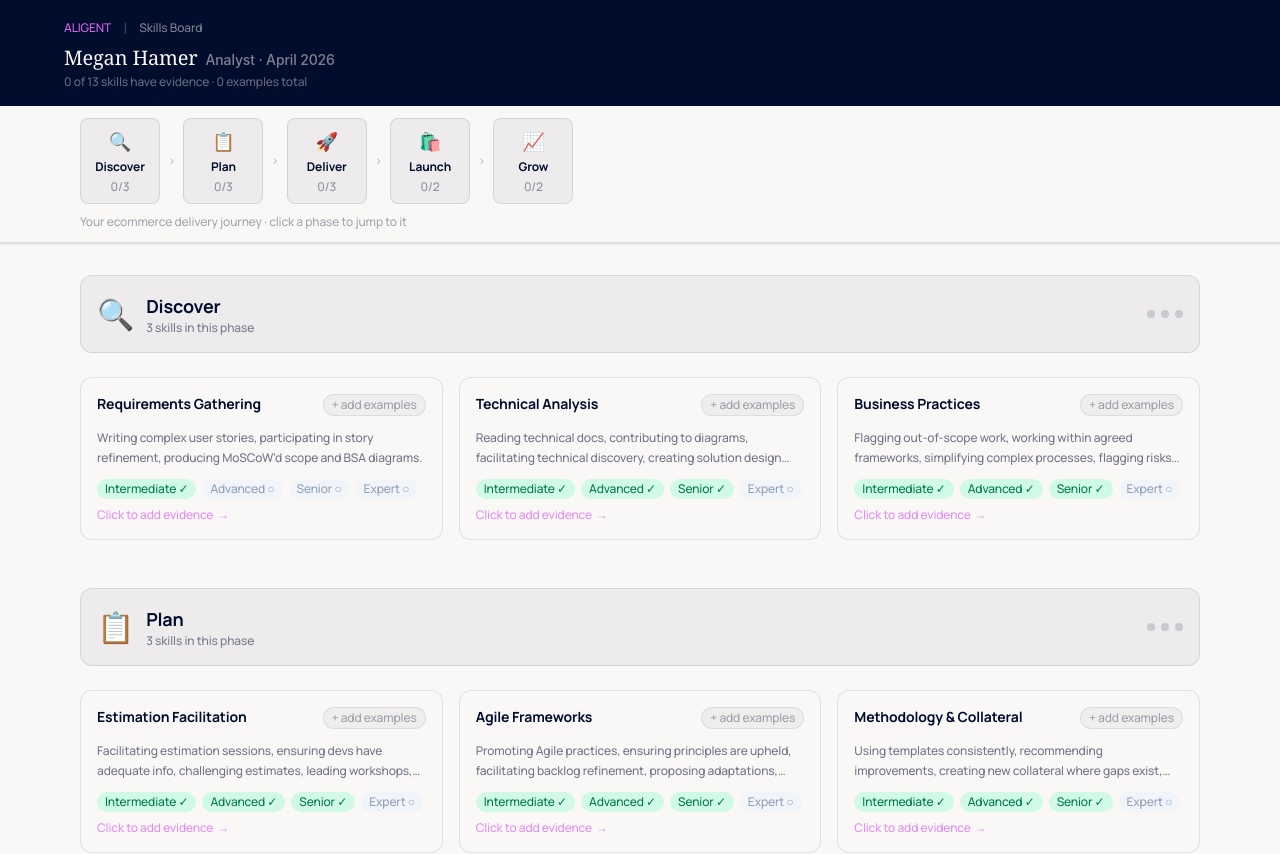
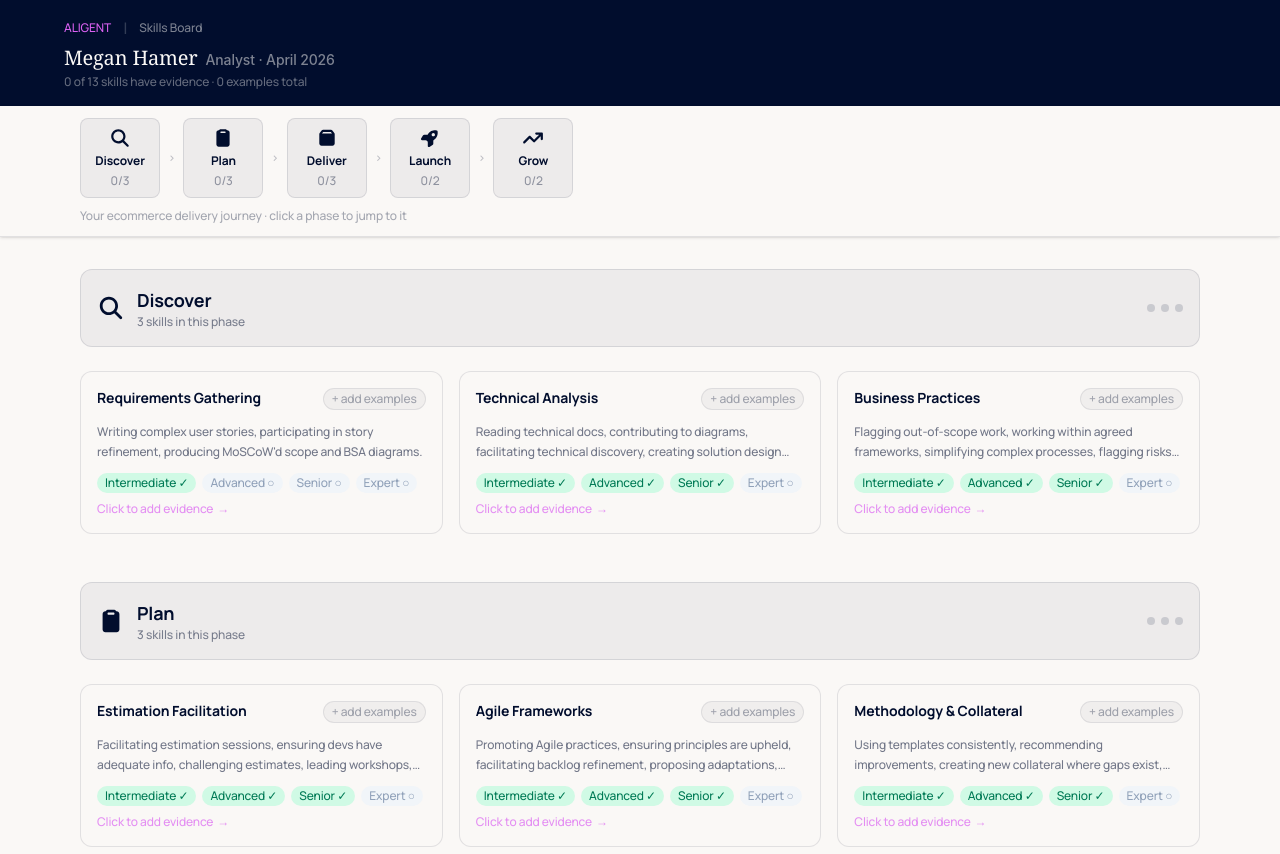
Before and after one commit to megan-hamer-aligent/skills-board, a Next.js app: page / in a window 1280 px wide. Shown: the top 854 px of the page. Built offline with nearby package versions, Linux system fonts and the light colour scheme; no server answers; the database is empty.

Commit message:
Replace emoji phase icons with Font Awesome SVG icons

```diff
--- a/src/components/ExampleDrawer.tsx
+++ b/src/components/ExampleDrawer.tsx
@@ -3,6 +3,7 @@ import { useEffect, useRef, useState } from 'react'
 import type { Example, Skill } from '../types'
 import { STATUS_META, PHASE_META, PROJECTS } from '../types'
 import { ExampleForm } from './ExampleForm'
+import { PhaseIcon } from './PhaseIcon'
 
 type Props = {
   skill: Skill | null
@@ -80,7 +81,7 @@ export function ExampleDrawer({ skill, onClose, onAddExample, onUpdateExample, o
           <div className="flex items-start justify-between gap-3">
             <div>
               <div className="flex items-center gap-2 mb-1">
-                <span className="text-base">{phaseMeta.icon}</span>
+                <PhaseIcon phase={skill.phase} size={16} color="#010D2D" />
                 <span className="text-xs font-bold tracking-wide uppercase" style={{ color: '#010D2D' }}>
                   {phaseMeta.label}
                 </span>
--- a/src/components/JourneyMap.tsx
+++ b/src/components/JourneyMap.tsx
@@ -1,5 +1,6 @@
 import type { Phase, Skill } from '../types'
 import { PHASE_META } from '../types'
+import { PhaseIcon } from './PhaseIcon'
 
 const PHASES: Phase[] = ['discover', 'plan', 'deliver', 'launch', 'grow']
 
@@ -31,7 +32,7 @@ export function JourneyMap({ skills, activePhase, onSelectPhase }: Props) {
                       : { ...meta.bgStyle, border: `1px solid ${(meta.bgStyle.borderColor as string)}` }
                   }
                 >
-                  <span className="text-lg">{meta.icon}</span>
+                  <PhaseIcon phase={phase} size={22} color={isActive ? '#FAF8F6' : '#010D2D'} />
                   <span
                     className="text-xs font-bold whitespace-nowrap"
                     style={{ color: isActive ? '#FAF8F6' : '#010D2D' }}
--- /dev/null
+++ b/src/components/PhaseIcon.tsx
@@ -0,0 +1,30 @@
+import type { Phase } from '../types'
+
+const PATHS: Record<Phase, string> = {
+  discover: 'M480 272C480 317.9 465.1 360.3 440 394.7L566.6 521.4C579.1 533.9 579.1 554.2 566.6 566.7C554.1 579.2 533.8 579.2 521.3 566.7L394.7 440C360.3 465.1 317.9 480 272 480C157.1 480 64 386.9 64 272C64 157.1 157.1 64 272 64C386.9 64 480 157.1 480 272zM272 416C351.5 416 416 351.5 416 272C416 192.5 351.5 128 272 128C192.5 128 128 192.5 128 272C128 351.5 192.5 416 272 416z',
+  plan:     'M448 96L439.4 96C428.4 76.9 407.7 64 384 64L256 64C232.3 64 211.6 76.9 200.6 96L192 96C156.7 96 128 124.7 128 160L128 512C128 547.3 156.7 576 192 576L448 576C483.3 576 512 547.3 512 512L512 160C512 124.7 483.3 96 448 96zM264 176C250.7 176 240 165.3 240 152C240 138.7 250.7 128 264 128L376 128C389.3 128 400 138.7 400 152C400 165.3 389.3 176 376 176L264 176z',
+  deliver:  'M465.4 192L431.1 144L209 144L174.7 192L465.4 192zM96 212.5C96 199.2 100.2 186.2 107.9 175.3L156.9 106.8C168.9 90 188.3 80 208.9 80L431 80C451.7 80 471.1 90 483.1 106.8L532 175.3C539.8 186.2 543.9 199.2 543.9 212.5L544 480C544 515.3 515.3 544 480 544L160 544C124.7 544 96 515.3 96 480L96 212.5z',
+  launch:   'M192 384L88.5 384C63.6 384 48.3 356.9 61.1 335.5L114 247.3C122.7 232.8 138.3 224 155.2 224L250.2 224C326.3 95.1 439.8 88.6 515.7 99.7C528.5 101.6 538.5 111.6 540.3 124.3C551.4 200.2 544.9 313.7 416 389.8L416 484.8C416 501.7 407.2 517.3 392.7 526L304.5 578.9C283.2 591.7 256 576.3 256 551.5L256 448C256 412.7 227.3 384 192 384L191.9 384zM464 224C464 197.5 442.5 176 416 176C389.5 176 368 197.5 368 224C368 250.5 389.5 272 416 272C442.5 272 464 250.5 464 224z',
+  grow:     'M416 224C398.3 224 384 209.7 384 192C384 174.3 398.3 160 416 160L576 160C593.7 160 608 174.3 608 192L608 352C608 369.7 593.7 384 576 384C558.3 384 544 369.7 544 352L544 269.3L374.6 438.7C362.1 451.2 341.8 451.2 329.3 438.7L224 333.3L86.6 470.6C74.1 483.1 53.8 483.1 41.3 470.6C28.8 458.1 28.8 437.8 41.3 425.3L201.3 265.3C213.8 252.8 234.1 252.8 246.6 265.3L352 370.7L498.7 224L416 224z',
+}
+
+type Props = {
+  phase: Phase
+  size?: number
+  color?: string
+}
+
+export function PhaseIcon({ phase, size = 20, color = '#010D2D' }: Props) {
+  return (
+    <svg
+      xmlns="http://www.w3.org/2000/svg"
+      viewBox="0 0 640 640"
+      width={size}
+      height={size}
+      fill={color}
+      style={{ flexShrink: 0 }}
+    >
+      <path d={PATHS[phase]} />
+    </svg>
+  )
+}
--- a/src/components/PhaseSection.tsx
+++ b/src/components/PhaseSection.tsx
@@ -2,6 +2,7 @@ import { useEffect, useRef } from 'react'
 import type { Phase, Skill } from '../types'
 import { PHASE_META } from '../types'
 import { SkillCard } from './SkillCard'
+import { PhaseIcon } from './PhaseIcon'
 
 type Props = {
   phase: Phase
@@ -28,7 +29,7 @@ export function PhaseSection({ phase, skills, isActive, onSelectSkill }: Props)
         className="flex items-center gap-3 mb-6 p-4 rounded-xl border"
         style={meta.bgStyle}
       >
-        <span className="text-3xl">{meta.icon}</span>
+        <PhaseIcon phase={phase} size={28} color="#010D2D" />
         <div>
           <h2
             className="text-lg font-bold"
--- a/src/types.ts
+++ b/src/types.ts
@@ -51,11 +51,10 @@ export const PROJECTS = [
 
 export type PhaseMeta = {
   label: string
-  icon: string
   bgStyle: React.CSSProperties
   textClass: string
-  badgeBg: string    // Tailwind class for badge bg
-  badgeText: string  // Tailwind class for badge text
+  badgeBg: string
+  badgeText: string
 }
 
 const LIGHT_PHASE_STYLE = {
@@ -66,11 +65,11 @@ const LIGHT_PHASE_STYLE = {
 }
 
 export const PHASE_META: Record<Phase, PhaseMeta> = {
-  discover: { label: 'Discover', icon: '🔍', ...LIGHT_PHASE_STYLE },
-  plan:     { label: 'Plan',     icon: '📋', ...LIGHT_PHASE_STYLE },
-  deliver:  { label: 'Deliver',  icon: '🚀', ...LIGHT_PHASE_STYLE },
-  launch:   { label: 'Launch',   icon: '🛍️', ...LIGHT_PHASE_STYLE },
-  grow:     { label: 'Grow',     icon: '📈', ...LIGHT_PHASE_STYLE },
+  discover: { label: 'Discover', ...LIGHT_PHASE_STYLE },
+  plan:     { label: 'Plan',     ...LIGHT_PHASE_STYLE },
+  deliver:  { label: 'Deliver',  ...LIGHT_PHASE_STYLE },
+  launch:   { label: 'Launch',   ...LIGHT_PHASE_STYLE },
+  grow:     { label: 'Grow',     ...LIGHT_PHASE_STYLE },
 }
 
 export const STATUS_META: Record<Status, { label: string; color: string; dot: string }> = {
```
